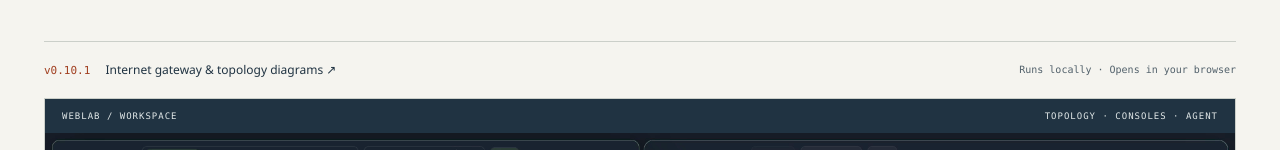
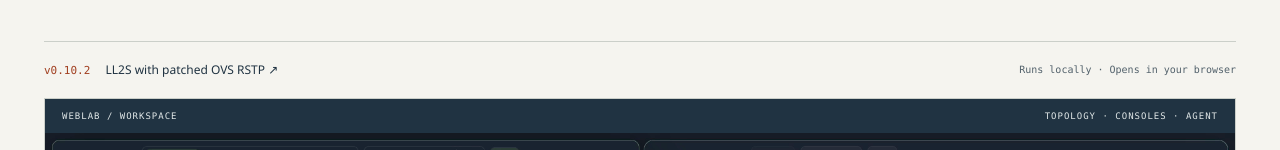
Before and after one commit to weblab-network/weblab, a plain HTML site: page site/index.html in a window 1280 px wide. Shown: the part 792-942 px from the top of the page. Drawn offline with Linux system fonts and the light colour scheme.

Commit message:
Announce Weblab 0.10.2 and its patched LL2S image

```diff
--- a/site/index.html
+++ b/site/index.html
@@ -34,7 +34,7 @@
           <figcaption><strong>Real multi-vendor test topology.</strong><span class="snapshot-families">Cisco · Juniper · Extreme · Arista · FRR · Alpine</span><a class="text-link" href="assets/multi-vendor.png" target="_blank" rel="noopener">View full size ↗</a></figcaption>
         </figure>
       </div>
-      <div class="release-strip"><a href="https://github.com/weblab-network/weblab/releases/tag/v0.10.1"><strong>v0.10.1</strong> Internet gateway &amp; topology diagrams <span aria-hidden="true">↗</span></a><span>Runs locally · Opens in your browser</span></div>
+      <div class="release-strip"><a href="https://github.com/weblab-network/weblab/releases/tag/v0.10.2"><strong>v0.10.2</strong> LL2S with patched OVS RSTP <span aria-hidden="true">↗</span></a><span>Runs locally · Opens in your browser</span></div>
       <figure class="workspace-shot hero-shot">
         <div class="shot-bar"><span>WEBLAB / WORKSPACE</span><span>TOPOLOGY · CONSOLES · AGENT</span></div>
         <a href="assets/weblab-agent-create-exercise.png" target="_blank" rel="noopener" aria-label="Inspect full size: practice-lab workspace, opens in a new tab"><img src="assets/weblab-agent-create-exercise.png" width="1920" height="1200" alt="Agent-created practice lab with FRR routers, LL2S switches, Linux PCs, live consoles and OSPF/RSTP student tasks." fetchpriority="high"><span class="image-hint">Inspect full size ↗</span></a>
```
